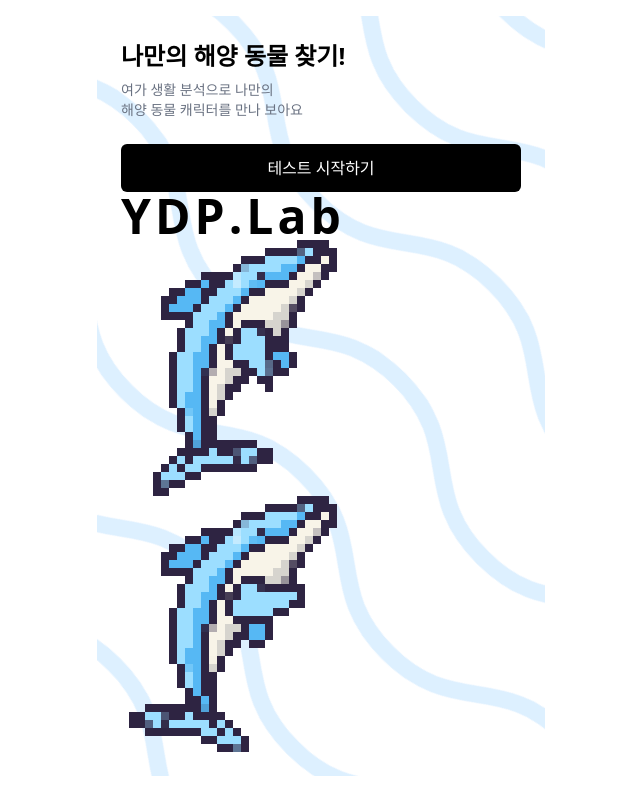
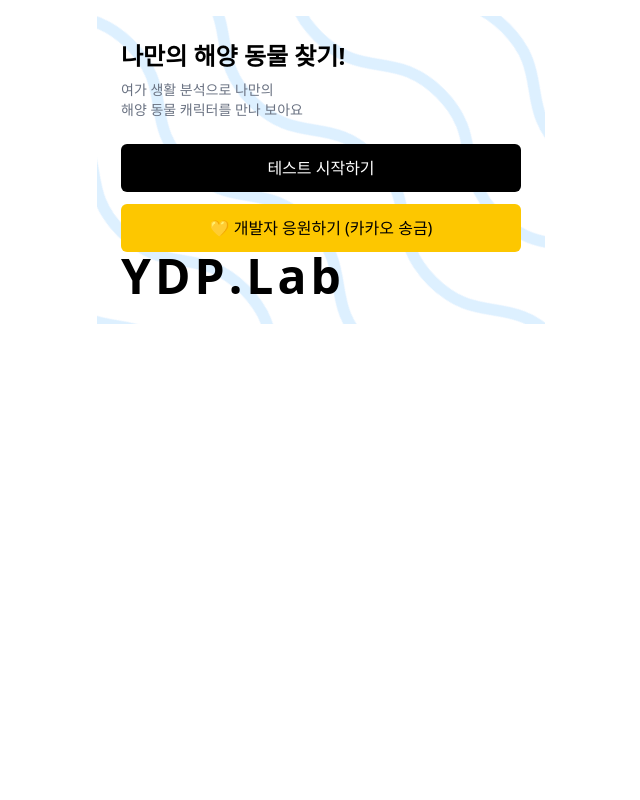
Before and after one commit to bbungjin/YDP.Lab, a React (Vite) app: page / in a window 1280 px wide. Shown: the whole page, without its empty margins (319-959 px from the left). Built offline with nearby package versions, Linux system fonts and the light colour scheme; no server answers; a web font is replaced by a local one.

Commit message:
feat: 디자인

```diff
--- a/src/pages/StartPage.tsx
+++ b/src/pages/StartPage.tsx
@@ -76,9 +76,17 @@ export default function StartPage({ onStart }: Props) {
       <button className="w-full py-3 rounded-md bg-black text-white dark:bg-white dark:text-black" onClick={onStart}>
         테스트 시작하기
       </button>
+      <button
+        className="mt-3 w-full py-3 rounded-md bg-yellow-400 text-black hover:bg-yellow-300 dark:bg-yellow-300 dark:text-black"
+        onClick={() => {
+          const url = 'https://qr.kakaopay.com/FTO1rHse9'
+          window.open(url, '_blank', 'noopener')
+        }}
+      >
+        💛 개발자 응원하기 (카카오 송금)
+      </button>
       <AnimatedText />
-      <img alt="logo" src={dol1} />
-      <img alt="logo" src={dol2} />
+
     </div>
   )
 }
```
